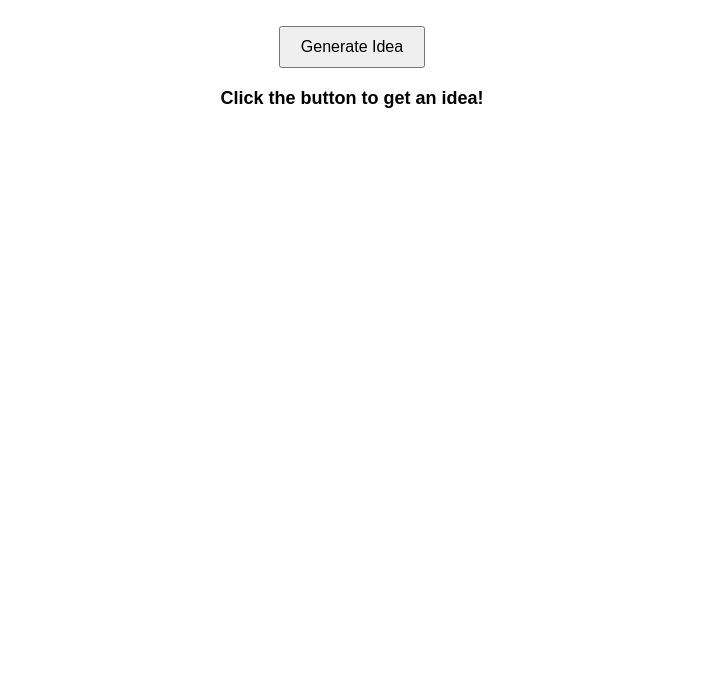
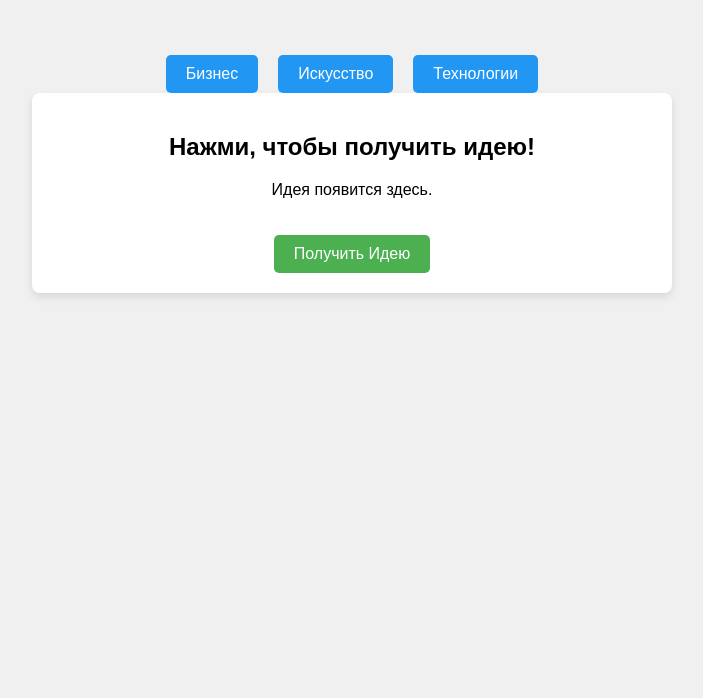
Before and after one commit to WoWa-star/idea-generator, a plain HTML site: page index.html in a window 1280 px wide. Shown: the part 102-800 px from the top of the page, without its empty margins (288-991 px from the left). Drawn offline with Linux system fonts and the light colour scheme.

Commit message:
Update index.html

```diff
--- a/index.html
+++ b/index.html
@@ -1,32 +1,109 @@
 <!DOCTYPE html>
-<html lang="en">
+<html lang="ru">
 <head>
     <meta charset="UTF-8">
     <meta name="viewport" content="width=device-width, initial-scale=1.0">
-    <title>Idea Generator</title>
+    <title>Генератор Идей</title>
     <style>
-        body { font-family: Arial, sans-serif; text-align: center; padding: 20px; }
-        button { padding: 10px 20px; font-size: 16px; margin-top: 20px; }
-        #idea { margin-top: 20px; font-size: 18px; font-weight: bold; }
+        body {
+            font-family: 'Arial', sans-serif;
+            background-color: #f0f0f0;
+            margin: 0;
+            padding: 0;
+            text-align: center;
+        }
+
+        h1 {
+            color: #4CAF50;
+            margin-top: 50px;
+        }
+
+        #ideaBox {
+            background-color: #ffffff;
+            padding: 20px;
+            border-radius: 8px;
+            box-shadow: 0 4px 8px rgba(0, 0, 0, 0.1);
+            margin-top: 30px;
+            max-width: 600px;
+            margin: 0 auto;
+        }
+
+        button {
+            padding: 10px 20px;
+            font-size: 16px;
+            background-color: #4CAF50;
+            color: white;
+            border: none;
+            border-radius: 5px;
+            cursor: pointer;
+            margin-top: 20px;
+        }
+
+        button:hover {
+            background-color: #45a049;
+        }
+
+        .filter {
+            margin-top: 50px;
+            display: flex;
+            justify-content: center;
+            gap: 20px;
+        }
+
+        .filter button {
+            background-color: #2196F3;
+        }
+
+        .filter button:hover {
+            background-color: #1976D2;
+        }
     </style>
 </head>
 <body>
-    <h1>Random Idea Generator</h1>
-    <button onclick="generateIdea()">Generate Idea</button>
-    <p id="idea">Click the button to get an idea!</p>
+    <h1>Генератор Идей для Бизнеса</h1>
+
+    <div class="filter">
+        <button onclick="filterIdeas('business')">Бизнес</button>
+        <button onclick="filterIdeas('art')">Искусство</button>
+        <button onclick="filterIdeas('tech')">Технологии</button>
+    </div>
+
+    <div id="ideaBox">
+        <h2>Нажми, чтобы получить идею!</h2>
+        <p id="ideaText">Идея появится здесь.</p>
+        <button onclick="generateIdea()">Получить Идею</button>
+    </div>
 
     <script>
-        const ideas = [
-            "Create an AI-powered art generator",
-            "Develop a website for sharing unique experiences",
-            "Make a mobile app for daily creative challenges",
-            "Start a blog about futuristic technology",
-            "Build an online shop for handcrafted items"
-        ];
+        const ideas = {
+            business: [
+                "Открой кафе на колесах",
+                "Разработка онлайн-курсов по бизнесу",
+                "Интернет-магазин с уникальными товарами"
+            ],
+            art: [
+                "Галерея уличного искусства",
+                "Мастер-классы по живописи",
+                "Разработка онлайн-школы для художников"
+            ],
+            tech: [
+                "Приложение для здоровья и фитнеса",
+                "Разработка VR-игры",
+                "Платформа для искусственного интеллекта"
+            ]
+        };
+
+        let filteredIdeas = ideas.business; // Default filter
 
         function generateIdea() {
-            const randomIndex = Math.floor(Math.random() * ideas.length);
-            document.getElementById("idea").innerText = ideas[randomIndex];
+            const randomIndex = Math.floor(Math.random() * filteredIdeas.length);
+            const idea = filteredIdeas[randomIndex];
+            document.getElementById('ideaText').innerText = idea;
+        }
+
+        function filterIdeas(category) {
+            filteredIdeas = ideas[category];
+            generateIdea();
         }
     </script>
 </body>
```
